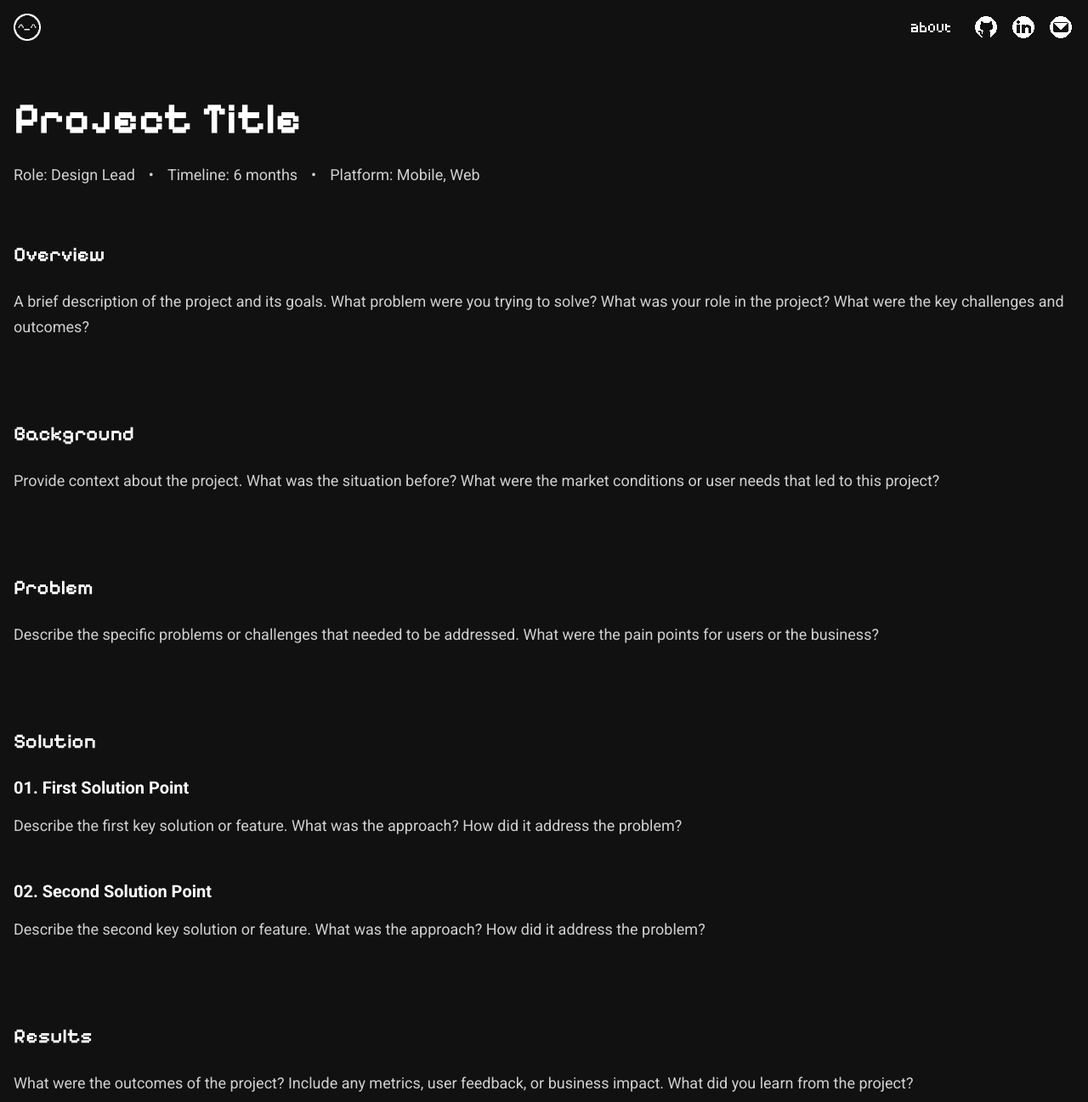
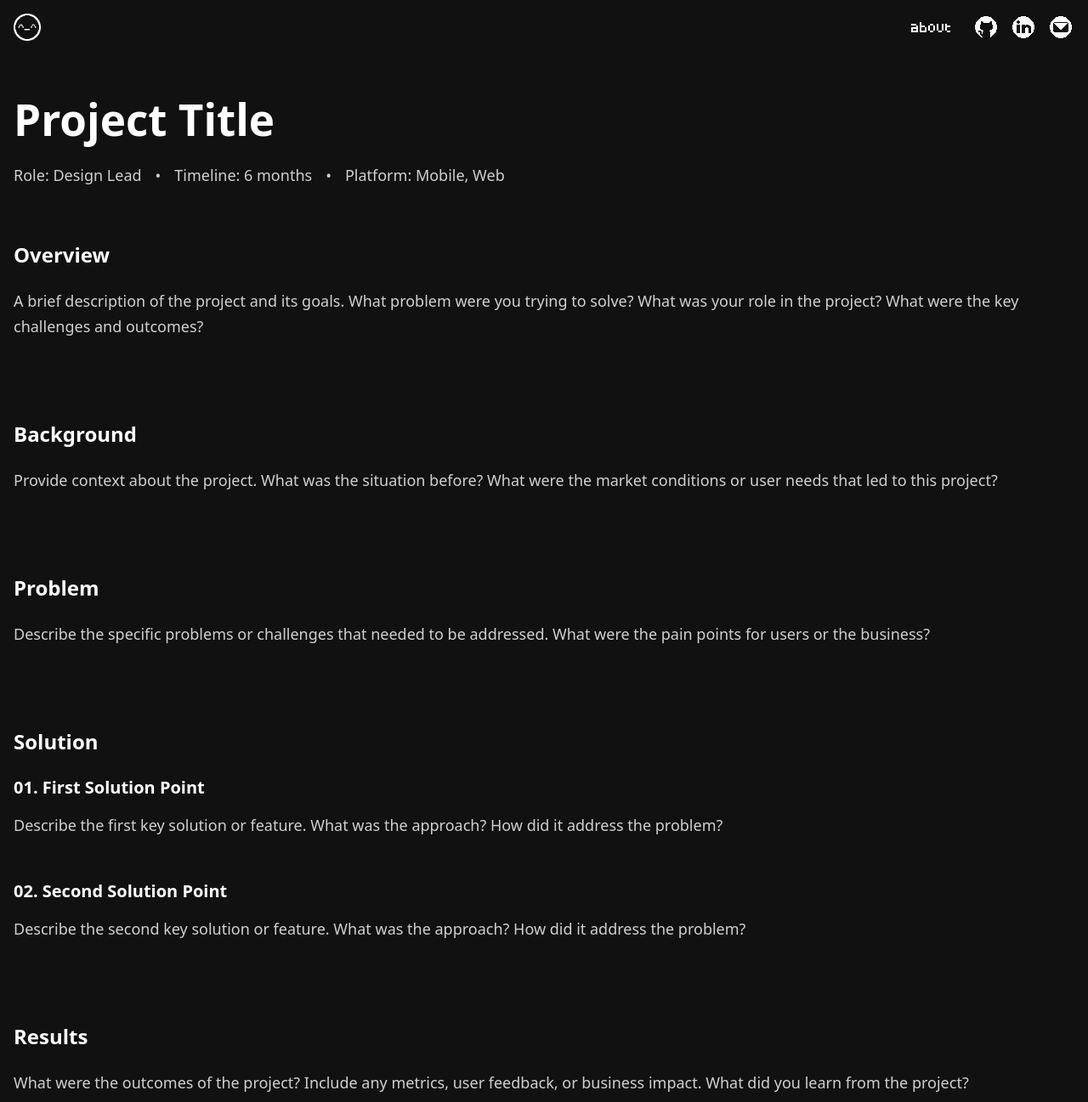
Before and after one commit to danapixels/portfolio, a React (Vite) app in the folder client/: page /project in a window 1280 px wide. Shown: the top 1297 px of the page at 85% size. Built offline with nearby package versions, Linux system fonts and the light colour scheme.

Commit message:
UI edits

```diff
--- a/client/index.html
+++ b/client/index.html
@@ -5,6 +5,7 @@
     <link rel="icon" type="image/png" href="/logo.png" />
     <meta name="viewport" content="width=device-width, initial-scale=1.0" />
     <title>Dana</title>
+    <link href="https://fonts.googleapis.com/css2?family=Inter:wght@400;500;700&display=swap" rel="stylesheet">
     <style>
       html, body {
         margin: 0;
--- a/client/src/Project.tsx
+++ b/client/src/Project.tsx
@@ -5,7 +5,7 @@ import NavLinks from "./components/NavLinks";
 export default function Project() {
   return (
     <div
-      className="min-h-screen text-white relative overflow-hidden"
+      className="min-h-screen text-white relative overflow-hidden font-sans"
       style={{
         backgroundColor: "#111111"
       }}
@@ -29,7 +29,7 @@ export default function Project() {
       </header>
 
       {/* Main content */}
-      <main className="w-full max-w-screen-xl mx-auto px-4 py-12">
+      <main className="w-full max-w-screen-xl mx-auto px-4 py-12 font-sans">
         {/* Project Header */}
         <motion.div
           className="mb-16"
@@ -37,10 +37,10 @@ export default function Project() {
           animate={{ opacity: 1, y: 0 }}
           transition={{ duration: 0.5 }}
         >
-          <h1 className="text-4xl md:text-5xl font-bold mb-6 text-left" style={{ fontFamily: "'Pixelify Sans', sans-serif" }}>
+          <h1 className="text-4xl md:text-5xl font-bold mb-6 text-left font-sans">
             Project Title
           </h1>
-          <div className="flex flex-wrap gap-4 text-lg text-white/80 text-left">
+          <div className="flex flex-wrap gap-4 text-lg text-white/80 text-left font-sans">
             <span>Role: Design Lead</span>
             <span>•</span>
             <span>Timeline: 6 months</span>
@@ -53,13 +53,13 @@ export default function Project() {
         <div className="space-y-24">
           {/* Overview Section */}
           <motion.section
-            className="space-y-6 text-left"
+            className="space-y-6 text-left font-sans"
             initial={{ opacity: 0, y: 20 }}
             animate={{ opacity: 1, y: 0 }}
             transition={{ duration: 0.5, delay: 0.2 }}
           >
-            <h2 className="text-2xl font-semibold" style={{ fontFamily: "'Pixelify Sans', sans-serif" }}>Overview</h2>
-            <p className="text-lg text-white/80 leading-relaxed">
+            <h2 className="text-2xl font-semibold font-sans">Overview</h2>
+            <p className="text-lg text-white/80 leading-relaxed font-sans">
               A brief description of the project and its goals. What problem were you trying to solve?
               What was your role in the project? What were the key challenges and outcomes?
             </p>
@@ -67,13 +67,13 @@ export default function Project() {
 
           {/* Background Section */}
           <motion.section
-            className="space-y-6 text-left"
+            className="space-y-6 text-left font-sans"
             initial={{ opacity: 0, y: 20 }}
             animate={{ opacity: 1, y: 0 }}
             transition={{ duration: 0.5, delay: 0.3 }}
           >
-            <h2 className="text-2xl font-semibold" style={{ fontFamily: "'Pixelify Sans', sans-serif" }}>Background</h2>
-            <p className="text-lg text-white/80 leading-relaxed">
+            <h2 className="text-2xl font-semibold font-sans">Background</h2>
+            <p className="text-lg text-white/80 leading-relaxed font-sans">
               Provide context about the project. What was the situation before? What were the market conditions
               or user needs that led to this project?
             </p>
@@ -81,13 +81,13 @@ export default function Project() {
 
           {/* Problem Section */}
           <motion.section
-            className="space-y-6 text-left"
+            className="space-y-6 text-left font-sans"
             initial={{ opacity: 0, y: 20 }}
             animate={{ opacity: 1, y: 0 }}
             transition={{ duration: 0.5, delay: 0.4 }}
           >
-            <h2 className="text-2xl font-semibold" style={{ fontFamily: "'Pixelify Sans', sans-serif" }}>Problem</h2>
-            <p className="text-lg text-white/80 leading-relaxed">
+            <h2 className="text-2xl font-semibold font-sans">Problem</h2>
+            <p className="text-lg text-white/80 leading-relaxed font-sans">
               Describe the specific problems or challenges that needed to be addressed. What were the pain points
               for users or the business?
             </p>
@@ -95,22 +95,22 @@ export default function Project() {
 
           {/* Solution Section */}
           <motion.section
-            className="space-y-6 text-left"
+            className="space-y-6 text-left font-sans"
             initial={{ opacity: 0, y: 20 }}
             animate={{ opacity: 1, y: 0 }}
             transition={{ duration: 0.5, delay: 0.5 }}
           >
-            <h2 className="text-2xl font-semibold" style={{ fontFamily: "'Pixelify Sans', sans-serif" }}>Solution</h2>
-            <div className="space-y-12">
-              <div className="space-y-4">
-                <h3 className="text-xl font-semibold">01. First Solution Point</h3>
-                <p className="text-lg text-white/80 leading-relaxed">
+            <h2 className="text-2xl font-semibold font-sans">Solution</h2>
+            <div className="space-y-12 font-sans">
+              <div className="space-y-4 font-sans">
+                <h3 className="text-xl font-semibold font-sans">01. First Solution Point</h3>
+                <p className="text-lg text-white/80 leading-relaxed font-sans">
                   Describe the first key solution or feature. What was the approach? How did it address the problem?
                 </p>
               </div>
-              <div className="space-y-4">
-                <h3 className="text-xl font-semibold">02. Second Solution Point</h3>
-                <p className="text-lg text-white/80 leading-relaxed">
+              <div className="space-y-4 font-sans">
+                <h3 className="text-xl font-semibold font-sans">02. Second Solution Point</h3>
+                <p className="text-lg text-white/80 leading-relaxed font-sans">
                   Describe the second key solution or feature. What was the approach? How did it address the problem?
                 </p>
               </div>
@@ -119,13 +119,13 @@ export default function Project() {
 
           {/* Results Section */}
           <motion.section
-            className="space-y-6 text-left"
+            className="space-y-6 text-left font-sans"
             initial={{ opacity: 0, y: 20 }}
             animate={{ opacity: 1, y: 0 }}
             transition={{ duration: 0.5, delay: 0.6 }}
           >
-            <h2 className="text-2xl font-semibold" style={{ fontFamily: "'Pixelify Sans', sans-serif" }}>Results</h2>
-            <p className="text-lg text-white/80 leading-relaxed">
+            <h2 className="text-2xl font-semibold font-sans">Results</h2>
+            <p className="text-lg text-white/80 leading-relaxed font-sans">
               What were the outcomes of the project? Include any metrics, user feedback, or business impact.
               What did you learn from the project?
             </p>
--- a/client/src/components/Dock.tsx
+++ b/client/src/components/Dock.tsx
@@ -140,7 +140,7 @@ function DockLabel({ children, className = "", isHovered }: DockLabelProps) {
           animate={{ opacity: 1, y: -10 }}
           exit={{ opacity: 0, y: 0 }}
           transition={{ duration: 0.2 }}
-          className={`dock-label ${className}`}
+          className={`dock-label font-sans ${className}`}
           role="tooltip"
           style={{ x: "-50%" }}
         >
--- a/client/src/components/IdentityChips.tsx
+++ b/client/src/components/IdentityChips.tsx
@@ -6,7 +6,7 @@ interface IdentityChipsProps {
 }
 
 const identityOptions: UserIdentity[] = [
-  "PM", "Engineer", "Manager", "Leadership", "Recruiter", "Friend", "Cat", "Designer", "Other"
+  "PM", "Engineer", "Leadership", "Recruiter", "Cat", "Designer"
 ];
 
 const getIconForIdentity = (identity: UserIdentity) => {
@@ -32,10 +32,10 @@ export default function IdentityChips({ selectedIdentity, onIdentitySelect }: Id
           <button
             key={identity}
             onClick={() => onIdentitySelect(selectedIdentity === identity ? null : identity)}
-            className={`px-1 py-0 rounded-full font-medium transition-all duration-200 flex items-center space-x-1 ${
+            className={`px-1.5 py-0 rounded-full font-medium transition-all duration-200 flex items-center space-x-1 ${
               selectedIdentity === identity
                 ? "bg-[#0d0d0d] text-white border border-white"
-                : "bg-[#0d0d0d] text-white hover:bg-[#1a1a1a] border border-white/10"
+                : "bg-[#0d0d0d] text-white hover:bg-[#1a1a1a]"
             }`}
             style={{ fontFamily: 'digi, monospace', fontSize: '16px' }}
           >
--- a/client/src/components/NavLinks.tsx
+++ b/client/src/components/NavLinks.tsx
@@ -23,7 +23,7 @@ const NavLinks = () => (
         />
       </a>
       <a
-        href="https://www.linkedin.com/in/danaespine/"
+                        href="https://www.linkedin.com/in/dananyc/"
         target="_blank"
         rel="noopener noreferrer"
         className="block hover:opacity-80 transition-opacity"
--- a/client/src/index.css
+++ b/client/src/index.css
@@ -49,6 +49,10 @@
   -moz-osx-font-smoothing: grayscale;
 }
 
+body {
+  font-family: 'Inter', ui-sans-serif, system-ui, sans-serif;
+}
+
 body, html {
   margin: 0;
   padding: 0;
```
Also changed, not shown: client/src/About.tsx (+27 -35 lines), client/src/App.tsx (+6 -24 lines), client/src/components/StampingArea.tsx (+36 -12 lines), 1 other file (tests, documents, lock files or other folders).
